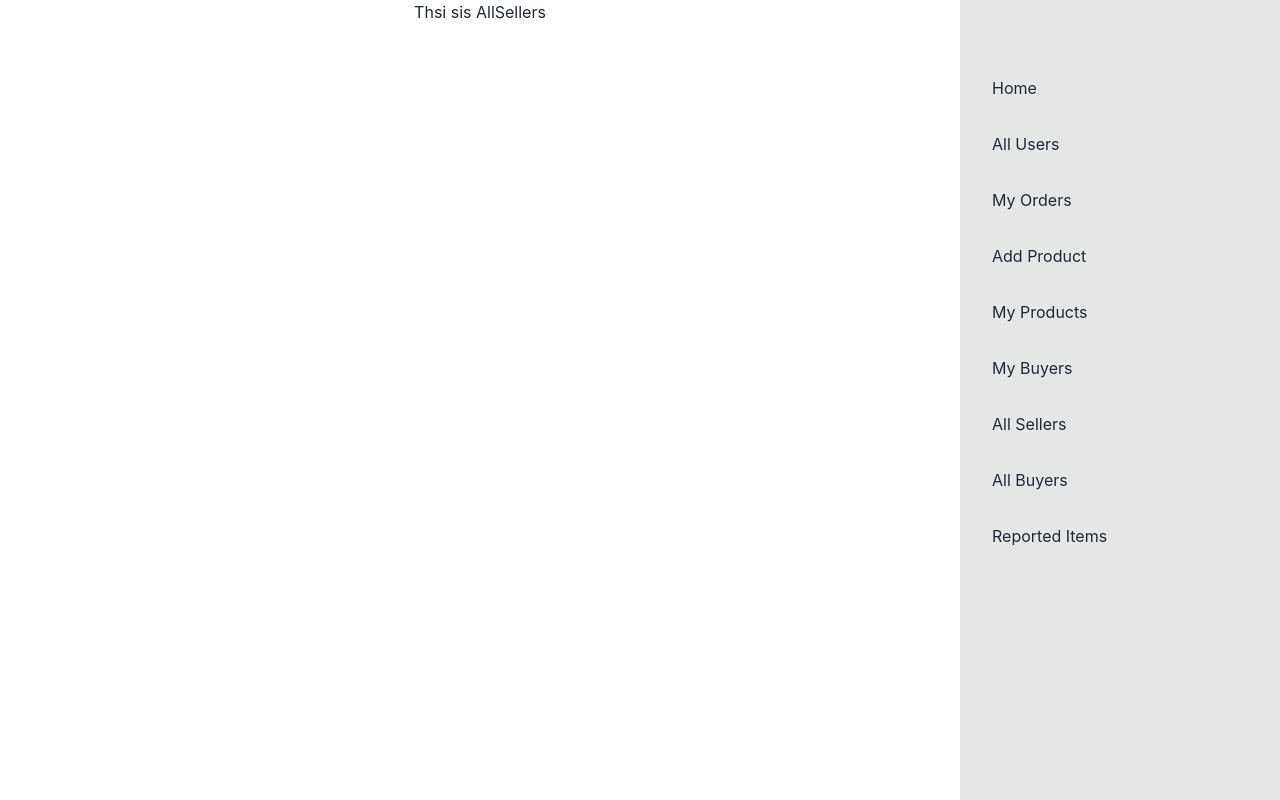
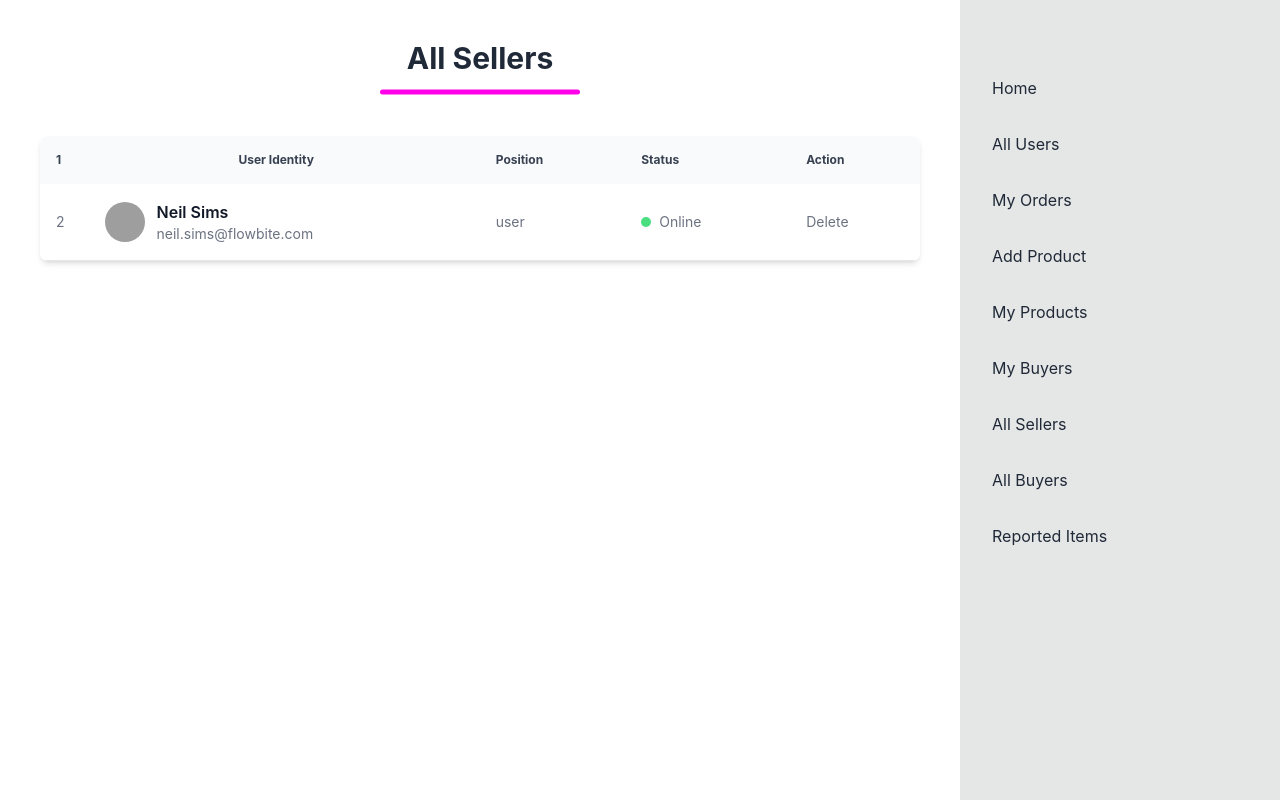
Before and after one commit to skmamunkhan072/b612_used_products_resale_clients_side_skmamunkhan072, a React (Create React App) app: page /dashboard/all-sellers in a window 1280 px wide. Built offline with nearby package versions, Linux system fonts and the light colour scheme; no server answers; grey boxes are pictures that could not be loaded.

Commit message:
All Sellers section and taitle add

```diff
--- a/src/Components/Pages/Dashboard/AllSellers/AllSellers.jsx
+++ b/src/Components/Pages/Dashboard/AllSellers/AllSellers.jsx
@@ -1,10 +1,67 @@
 import React from "react";
+import SectionTitle from "../../Share/SectionTitle/SectionTitle";
 
 const AllSellers = () => {
   return (
-    <div>
-      <h1>Thsi sis AllSellers</h1>
-    </div>
+    <section>
+      <div className="mb-5">
+        <SectionTitle title={"All Sellers"} />
+      </div>
+      <div className="px-10">
+        <div class="overflow-x-auto relative shadow-md sm:rounded-lg">
+          <table class="w-full text-sm text-left text-gray-500 dark:text-gray-400">
+            <thead class="text-xs text-gray-700  bg-gray-50 dark:bg-gray-700 dark:text-gray-400">
+              <tr>
+                <th scope="col" class="p-4">
+                  1
+                </th>
+                <th scope="col" class="py-3 px-6 text-center">
+                  User Identity
+                </th>
+                <th scope="col" class="py-3 px-6">
+                  Position
+                </th>
+                <th scope="col" class="py-3 px-6">
+                  Status
+                </th>
+                <th scope="col" class="py-3 px-6">
+                  Action
+                </th>
+              </tr>
+            </thead>
+            <tbody>
+              <tr class="bg-white border-b dark:bg-gray-800 dark:border-gray-700 hover:bg-gray-50 dark:hover:bg-gray-600">
+                <td class="p-4 w-4">2</td>
+                <th
+                  scope="row"
+                  class="flex items-center py-4 px-6 text-gray-900 whitespace-nowrap dark:text-white"
+                >
+                  <img
+                    class="w-10 h-10 rounded-full"
+                    src="https://i.ibb.co/Vq4mhCx/people3.png"
+                    alt="User Img"
+                  />
+                  <div class="pl-3">
+                    <div class="text-base font-semibold">Neil Sims</div>
+                    <div class="font-normal text-gray-500">
+                      neil.sims@flowbite.com
+                    </div>
+                  </div>
+                </th>
+                <td class="py-4 px-6">user</td>
+                <td class="py-4 px-6">
+                  <div class="flex items-center">
+                    <div class="h-2.5 w-2.5 rounded-full bg-green-400 mr-2"></div>{" "}
+                    Online
+                  </div>
+                </td>
+                <td class="py-4 px-6">Delete</td>
+              </tr>
+            </tbody>
+          </table>
+        </div>
+      </div>
+    </section>
   );
 };
 
```
